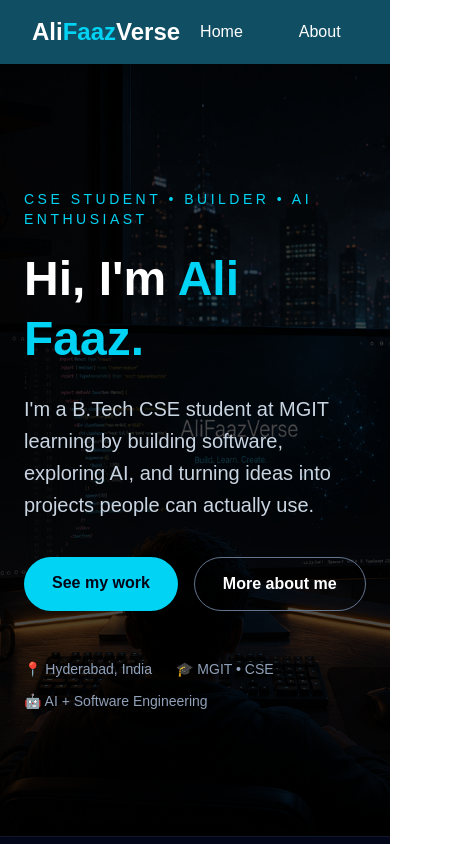
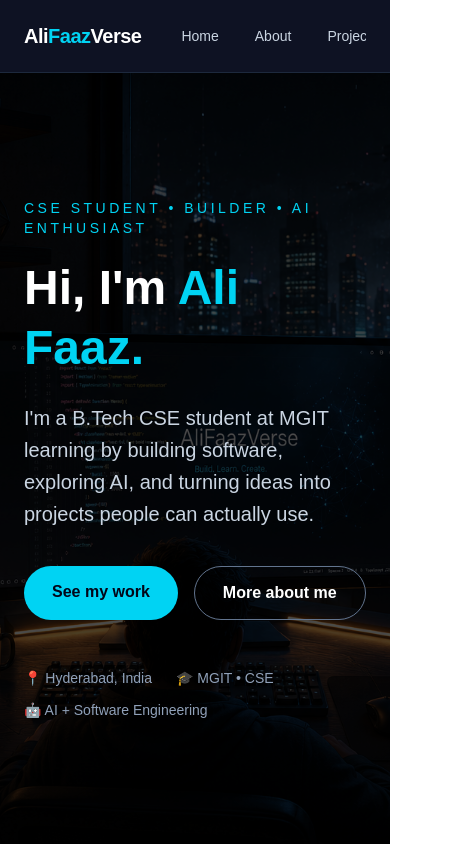
Before and after one commit to humayunfaaz/AliFaazVerse, a Next.js app: page / in a window 390 px wide. Shown: the top 844 px of the page, 472 px wide, since content can reach past the window. Built offline with nearby package versions, Linux system fonts and the light colour scheme.

Commit message:
refactor: simplify responsive portfolio navigation

```diff
--- a/components/navbar.js
+++ b/components/navbar.js
@@ -1,53 +1,42 @@
-import React from 'react'
 import Link from "next/link";
 
-const navbar = () => {
-    return (
+const links = [
+  { href: "/", label: "Home" },
+  { href: "/about", label: "About" },
+  { href: "/#projects", label: "Projects" },
+  { href: "/contact", label: "Contact" },
+];
 
-        <div className="flex justify-between items-center px-8 py-4 bg-cyan-900 text-white">
-            <div className="text-2xl font-bold cursor-pointer">
-                <Link
-              href="/"
-              className="text-2xl font-bold text-white"
+export default function Navbar() {
+  return (
+    <header className="sticky top-0 z-50 border-b border-slate-800 bg-slate-950/95 text-white backdrop-blur">
+      <nav
+        aria-label="Main navigation"
+        className="mx-auto flex min-h-[72px] max-w-6xl items-center justify-between gap-6 px-6 lg:px-8"
+      >
+        <Link href="/" className="shrink-0 text-xl font-bold tracking-tight">
+          Ali<span className="text-cyan-400">Faaz</span>Verse
+        </Link>
+
+        <div className="flex items-center gap-1 overflow-x-auto">
+          {links.map((link) => (
+            <Link
+              key={link.href}
+              href={link.href}
+              className="rounded-full px-4 py-2 text-sm font-medium text-slate-300 transition hover:bg-slate-800 hover:text-cyan-400"
             >
-              Ali<span className="text-cyan-400">Faaz</span>Verse
+              {link.label}
             </Link>
-            </div>
-
-            <ul className="flex items-center gap-4">
-                <li>
-                    <Link
-                        href="/"
-                        className="px-5 py-2 rounded-[34px] transition-all duration-300 hover:bg-cyan-500 hover:shadow-lg cursor-pointer"
-                    >
-                        Home
-                    </Link>
-                </li>
-
-                <li>
-                    <Link
-                        href="/about"
-                        className="px-5 py-2 rounded-[34px] transition-all duration-300 hover:bg-cyan-500 hover:shadow-lg cursor-pointer"
-                    >
-                        About
-                    </Link>
-                </li>
-
-
-
-
-
-                <li>
-                    <Link
-                        href="/contact"
-                        className="px-5 py-2 rounded-[34px] transition-all duration-300 hover:bg-cyan-500 hover:shadow-lg cursor-pointer"
-                    >
-                        Contact
-                    </Link>
-                </li>
-            </ul>
+          ))}
+          <a
+            href="/resume.pdf"
+            download
+            className="ml-1 hidden rounded-full border border-cyan-400 px-4 py-2 text-sm font-semibold text-cyan-400 transition hover:bg-cyan-400 hover:text-slate-950 sm:block"
+          >
+            Resume
+          </a>
         </div>
-    )
+      </nav>
+    </header>
+  );
 }
-
-export default navbar
```
